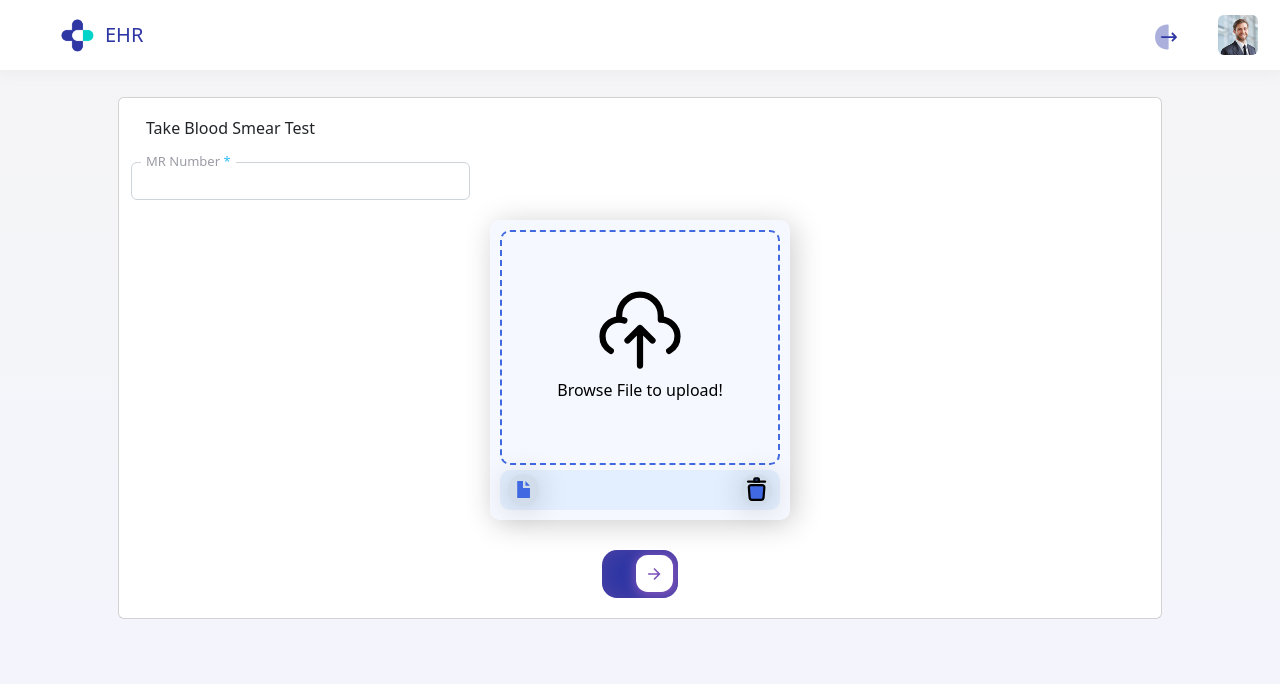
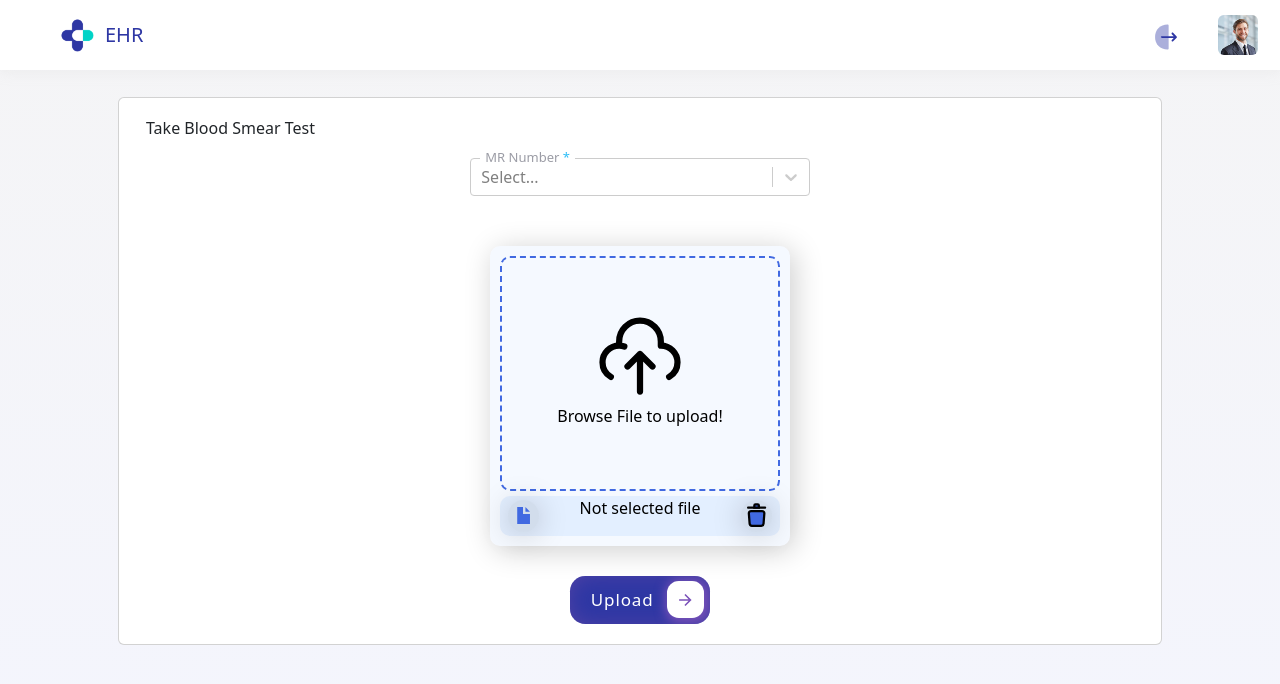
Before and after one commit to devbrian0214/Electronic-Health-Record-System, a Next.js app: page /image in a window 1280 px wide. Shown: the top 684 px of the page. Built offline with nearby package versions, Linux system fonts and the light colour scheme; no server answers; the database is empty.

Commit message:
Add image route and update image upload form

```diff
--- /dev/null
+++ b/src/app/api/image/route.js
@@ -0,0 +1,51 @@
+import prisma from "@app/utils/prismadb";
+
+export async function PUT(request) {
+  const body = await request.json();
+  const { patientId, cancer } = body;
+  console.log("Patient ID: ", patientId, "Cancer: ", cancer);
+  try {
+    const existingPatient = await prisma.patient.findUnique({
+      where: { id: patientId },
+    });
+
+    if (!existingPatient) {
+      return new Response(
+        JSON.stringify({
+          data: {
+            status: 404,
+            message: "Patient not found",
+          },
+        })
+      );
+    }
+
+    const patient = await prisma.patient.update({
+      data: {
+        cancer: cancer,
+      },
+      where: {
+        id: patientId,
+      },
+    });
+
+    return new Response(
+      JSON.stringify({
+        data: {
+          message: "Patient updated successfully!!!",
+          status: 200,
+        },
+      })
+    );
+  } catch (error) {
+    console.log(error);
+    return new Response(
+      JSON.stringify({
+        data: {
+          message: "Server error occurred in /image route",
+          status: 500,
+        },
+      })
+    );
+  }
+}
--- a/src/app/components/forms/UploadIamge.jsx
+++ b/src/app/components/forms/UploadIamge.jsx
@@ -1,14 +1,85 @@
 "use client";
+import axios from "axios";
+import { useState } from "react";
+import { useRouter } from "next/navigation";
+import { toast } from "react-hot-toast";
 
+import Select from "react-select";
+const UploadImage = ({ patients }) => {
+  const router = useRouter();
+  const [patientId, setPatientId] = useState("");
 
-import Image from "next/image";
-import { useState } from "react";
+  const [selectedFile, setSelectedFile] = useState(null);
+  const [imageUrl, setImageUrl] = useState(null);
+  const [loading, setLoading] = useState(false);
 
-const UploadImage = () => {
+  const handleFileChange = (event) => {
+    setSelectedFile(event.target.files[0]);
+    setImageUrl(URL.createObjectURL(event.target.files[0]));
+  };
 
+  const handleUpload = async () => {
+    var cancer;
+    if (!selectedFile) {
+      toast.error("Please select a file to upload.");
+      return;
+    }
+    setLoading(true);
+    const formData = new FormData();
+    formData.append("file", selectedFile);
+
+    const response = await axios.post(
+      "https://flask-backend.1.ie-1.fl0.io/predict",
+      formData
+    );
+    const prediction = response.data;
+    if (prediction === "Cancer") {
+      cancer = true;
+    } else {
+      cancer = false;
+    }
+    // console.log(cancer);
+    // console.log(patientId);
+    const PatientStatus = await axios.put("/api/image", {
+      patientId,
+      cancer,
+    });
+    // console.log(PatientStatus);
+    const data = PatientStatus?.data?.data;
+    if (data.status === 200) {
+      toast.success(
+        "Image classification is done and patient status is updated successfully"
+      );
+      router.refresh();
+    } else {
+      toast.error("Something went wrong, please try again.");
+    }
+
+    selectedFile && setSelectedFile(null);
+    setPatientId("");
+    setLoading(false);
+  };
 
   return (
     <div className='payment-container'>
+      <div className='col-12 col-md-6 col-xl-4'>
+        <div className='form-group local-forms'>
+          {/* Opthalogist will add MR number of the patient, whose image is being uploaded  */}
+          <label>
+            MR Number <span className='login-danger'>*</span>
+          </label>
+          <Select
+            options={patients.map((patient) => ({
+              label: patient.name,
+              value: patient.id,
+            }))}
+            onChange={(e) => setPatientId(e.value)}
+            className='basic-single'
+            classNamePrefix='select'
+            required
+          />
+        </div>
+      </div>
       <div className='file-container '>
         <div className='file-header'>
           <svg
@@ -51,7 +122,7 @@ const UploadImage = () => {
               <path d='M18.153 6h-.009v5.342H23.5v-.002z' />
             </g>
           </svg>
-          <p></p>
+          <p>{selectedFile ? selectedFile.name : "Not selected file"}</p>
           <svg
             viewBox='0 0 24 24'
             fill='none'
@@ -84,12 +155,15 @@ const UploadImage = () => {
             </g>
           </svg>
         </label>
-        <input id='file' type='file'  />
+        <input id='file' type='file' onChange={handleFileChange} />
       </div>
 
       <button
-        className='cssbuttons-io-button' >
-
+        className='cssbuttons-io-button'
+        disabled={loading}
+        onClick={handleUpload}
+      >
+        {loading ? "Processing..." : "Upload"}
         <div className='icon'>
           <svg
             xmlns='http://www.w3.org/2000/svg'
--- a/src/app/image/page.js
+++ /dev/null
@@ -1,29 +0,0 @@
-import FeatherIcon from "feather-icons-react/build/FeatherIcon";
-import "bootstrap/dist/css/bootstrap.css";
-import Link from "next/link";
-import UploadImage from "@app/components/forms/UploadIamge";
-
-const page = () => {
-  return (
-    <main className='content'>
-
-      <div className='row'>
-        <div className='card '>
-          <h1 className='card-header '>Take Blood Smear Test</h1>
-          <div className="col-12 col-md-6 col-xl-4">
-                <div className="form-group local-forms">
-                  {/* Opthalogist will add MR number of the patient, whose image is being uploaded  */}
-                  <label>
-                    MR Number <span className="login-danger">*</span>
-                  </label>
-                  <input className="form-control" type="text" />
-                </div>
-              </div>
-          <UploadImage />
-        </div>
-      </div>
-    </main>
-  );
-};
-
-export default page;
--- /dev/null
+++ b/src/app/image/page.jsx
@@ -0,0 +1,23 @@
+import "bootstrap/dist/css/bootstrap.css";
+import UploadImage from "@app/components/forms/UploadIamge";
+import prisma from "@app/utils/prismadb";
+const getPatients = async () => {
+  const patients = await prisma.patient.findMany();
+  return patients || [];
+};
+
+export default async function Page() {
+  const patients = await getPatients();
+
+  return (
+    <main className='content'>
+      <div className='row'>
+        <div className='card '>
+          <h1 className='card-header '>Take Blood Smear Test</h1>
+
+          <UploadImage patients={patients} />
+        </div>
+      </div>
+    </main>
+  );
+}
```
Also changed, not shown: src/app/report/[id]/page.js (+7 -11 lines).
